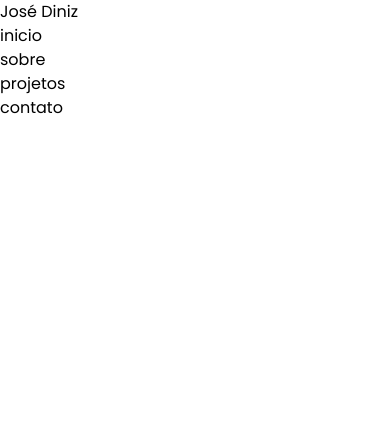
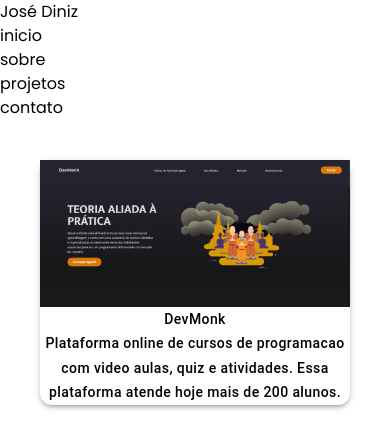
Before and after one commit to josedinizdev/josedinizdev.github.io, a Next.js app: page /projetos in a window 390 px wide. Shown: the top 448 px of the page. Built offline with nearby package versions, Linux system fonts and the light colour scheme; what @mui/material-nextjs would draw is missing.

Commit message:
feat: tela com projetos

```diff
--- a/next.config.ts
+++ b/next.config.ts
@@ -1,7 +1,10 @@
 import type { NextConfig } from "next";
 
 const nextConfig: NextConfig = {
-  output: "export"
+  output: "export",
+  images: {
+      unoptimized: true
+  }
 };
 
 export default nextConfig;
--- a/src/app/projetos/page.tsx
+++ b/src/app/projetos/page.tsx
@@ -1,6 +1,22 @@
+import { CardProjeto, Projeto } from "@/components/cards/CardProjeto";
+
+const projetos: Projeto[] = [
+  {
+    titulo: "DevMonk",
+    imagem: "/assets/images/devmonk.png",
+    descricao: "Plataforma online de cursos de programacao com video aulas, quiz e atividades. Essa plataforma atende hoje mais de 200 alunos.",
+    ano: "2023",
+    tecnologias: ["JavaScript", "React", "MongoDB", "Nodejs"],
+    site: "https://devmonk.com.br/"
+  }
+]
+
 export default function Projetos() {
   return (
     <>
+      <main className="w-full grid gap-6 grid-cols-1 md:grid-cols-2">
+        {projetos.map((p, i) => <CardProjeto {...p} key={i} />)}
+      </main>
     </>
   );
 }
--- a/src/components/actions/Button.tsx
+++ b/src/components/actions/Button.tsx
@@ -2,5 +2,6 @@
 import { Button as DefButton, styled } from "@mui/material";
 
 export const Button = styled(DefButton)({
-  textTransform: "none"
+  textTransform: "none",
+  color: "inherit",
 });
--- a/src/components/cards/CardProjeto.tsx
+++ b/src/components/cards/CardProjeto.tsx
@@ -1,18 +1,140 @@
-interface ICardProjeto {
-  titulo: string,
-  imagem: string,
-  descricao: string,
-  ano: string,
-  plataformas: ['web' | 'package'],
-  tecnologias: ['react' | 'javascript' | 'typescript' | 'nodejs' | 'mongodb' | 'mysql'],
-  site?: string,
-  github?: string,
+"use client";
+
+import Image from "next/image";
+import { Button } from "../actions/Button";
+import { useState } from "react";
+import { Box, Modal, Typography, Chip, Stack } from "@mui/material";
+import { IoLogoJavascript, IoLogoReact } from "react-icons/io5";
+import { BiLogoTypescript } from "react-icons/bi";
+import { SiMongodb } from "react-icons/si";
+import { FaNodeJs } from "react-icons/fa";
+import { TbBrandMysql } from "react-icons/tb";
+
+type Tecnologias = "React" | "JavaScript" | "TypeScript" | "Nodejs" | "MongoDB" | "MySQL";
+
+export interface Projeto {
+  titulo: string;
+  imagem: string;
+  descricao: string;
+  ano: string;
+  tecnologias: Tecnologias[];
+  site?: string;
+  github?: string;
 }
 
-export function CardProjeto() {
-  return <>
-    <div className="flex flex-col">
+function IconeTecnologia({ tecnologia }: { tecnologia: Tecnologias }) {
+  let Icone;
+  if (tecnologia == 'JavaScript') Icone = () => <IoLogoJavascript size={48} color="#ffe100" />
+  else if (tecnologia == 'TypeScript') Icone = () => <BiLogoTypescript size={48} color="#135897" />
+  else if (tecnologia == 'React') Icone =  () => <IoLogoReact size={48} color="#013a6f" />
+  else if (tecnologia == 'MongoDB') Icone =  () => <SiMongodb size={48} color="#4faa41" />
+  else if (tecnologia == 'Nodejs') Icone =  () => <FaNodeJs size={48} color="#50914d" />
+  else if (tecnologia == 'MySQL') Icone =  () => <TbBrandMysql size={48} color="#135897" />
+  else Icone = () =>  <></>
 
-    </div>
-  </>
+  return <div className="flex flex-col h-fit w-fit items-center">
+    <Icone />
+    <p className="text-xs">{tecnologia}</p>
+  </div>
 }
+
+export function CardProjeto(props: Projeto) {
+  const [detalhe, setDetalhe] = useState<boolean>(false);
+
+  return (
+    <>
+      <Button
+        className="w-full overflow-hidden"
+        onClick={() => setDetalhe(true)}
+        sx={{
+          display: "flex",
+          flexDirection: "column",
+          borderRadius: 3,
+          padding: 0,
+          boxShadow: 3,
+          transition: "transform 0.2s",
+          "&:hover": {
+            transform: "scale(1.02)",
+          },
+        }}
+      >
+        <div className="relative overflow-hidden">
+          <img
+            src={props.imagem}
+            alt={props.titulo}
+            style={{ width: "100%", height: "auto" }}
+          />
+        </div>
+        <div className="w-full flex flex-col p-4 justify-start items-start gap-2">
+          <h3 className="text-lg font-semibold">
+            {props.titulo}
+          </h3>
+          <p className="text-left">
+            {props.descricao}
+          </p>
+        </div>
+      </Button>
+
+      <Modal open={detalhe} onClose={() => setDetalhe(false)}>
+        <Box
+          className="flex flex-col gap-2 overflow-hidden"
+          sx={{
+            position: "absolute",
+            top: "50%",
+            left: "50%",
+            transform: "translate(-50%, -50%)",
+            width: "90%",
+            maxWidth: 700,
+            backgroundColor: "background.paper",
+            borderRadius: 2,
+            boxShadow: 24,
+          }}
+        >
+          <img
+            src={props.imagem}
+            alt={props.titulo}
+            style={{ width: "100%", height: "auto" }}
+          />
+          <div className="flex flex-col px-4 py-3 gap-3">
+            <h2 className="text-2xl font-semibold">{props.titulo}</h2>
+            <p>{props.descricao}</p>
+
+            <div className="flex flex-col">
+              <h3 className="text-lg font-semibold">Tecnologias</h3>
+              <div className="grid gap-6 grid-cols-3 sm:grid-cols-4 md:grid-cols-5 px-8 py-3">
+                {props.tecnologias.map((t, i) => (
+                  <IconeTecnologia key={i} tecnologia={t} />
+                ))}
+              </div>
+            </div>
+
+            <Stack direction="row" spacing={2}>
+              {props.site && (
+                <Button
+                  fullWidth
+                  size="large"
+                  href={props.site}
+                  rel="noopener noreferrer"
+                  sx={{ backgroundColor: "var(--cor-principal)", color: "#fff", fontWeight: "600" }}
+                >
+                  Visitar Site
+                </Button>
+              )}
+              {props.github && (
+                <Button
+                  fullWidth
+                  size="large"
+                  href={props.github}
+                  rel="noopener noreferrer"
+                  sx={{ backgroundColor: "var(--cor-principal)", color: "#fff", fontWeight: "600" }}
+                >
+                  Ver no GitHub
+                </Button>
+              )}
+            </Stack>
+          </div>
+        </Box>
+      </Modal>
+    </>
+  );
+}
--- a/src/components/cards/CardTecnologia.tsx
+++ b/src/components/cards/CardTecnologia.tsx
@@ -3,16 +3,16 @@
   itens: string[]
 }
 
-export interface ICardTecnologia {
+export interface Tecnologia {
   titulo: string,
   conteudo: Conteudo[]
 }
 
-export function CardTecnologia({ titulo, conteudo }: ICardTecnologia) {
+export function CardTecnologia({ titulo, conteudo }: Tecnologia) {
   return <div className="w-full flex flex-col bg-slate-100 rounded-xl p-3 gap-2">
     <h3 className="text-principal font-bold text-lg">{titulo}</h3>
     <div className="flex flex-col w-full gap-1">
-      {conteudo.map(c => <p>
+      {conteudo.map((c, i) => <p key={i}>
         <span className="font-bold text-base">{c.descricao}: </span>
         {c.itens.join(', ')}
       </p>)}
```
Also changed, not shown: src/app/sobre/page.tsx (+4 -4 lines).
